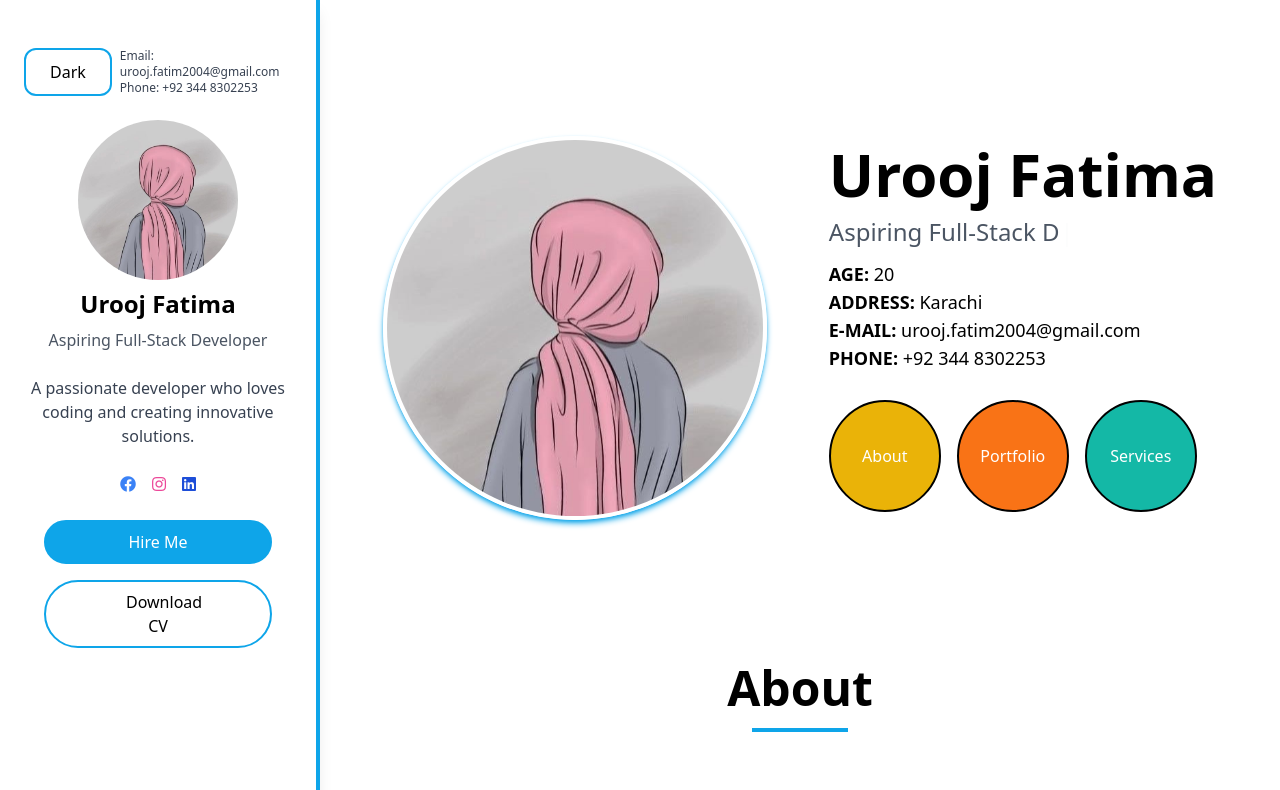
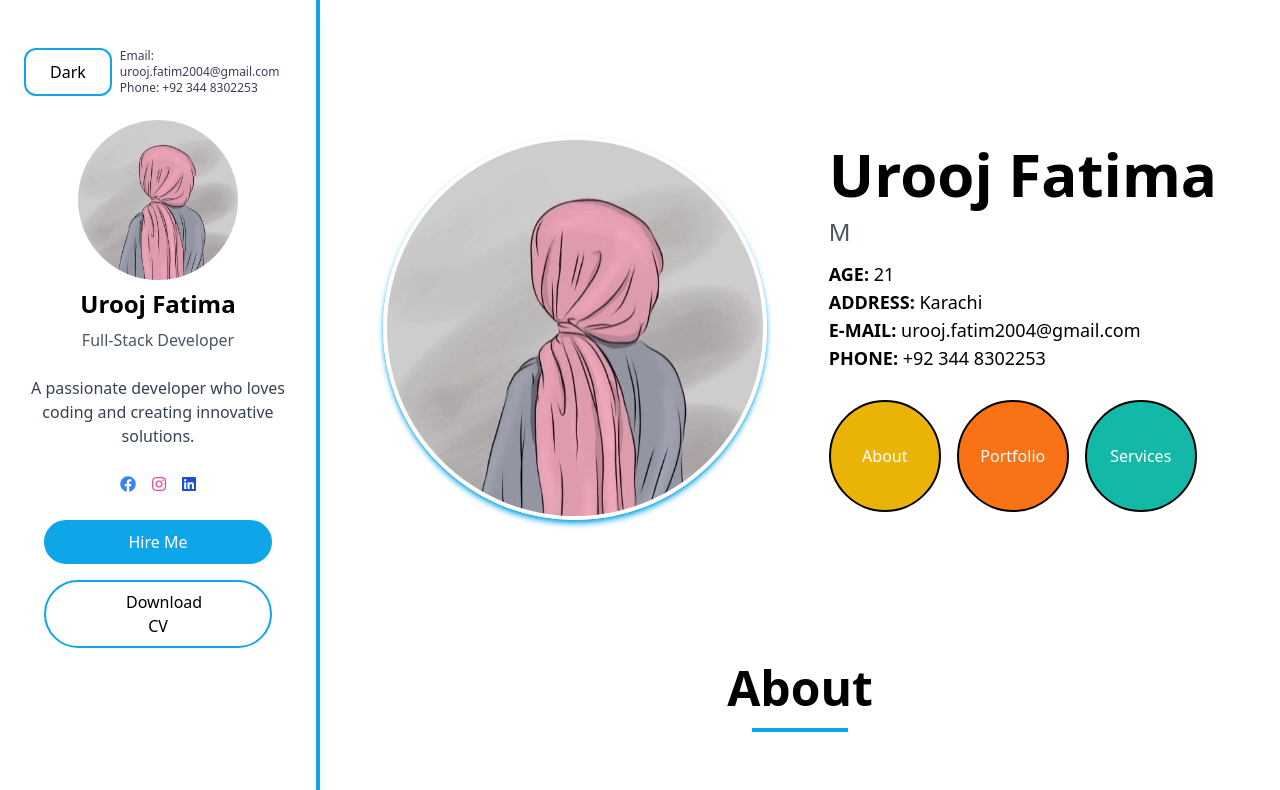
Before and after one commit to UroojFatim/Portfolio, a React (Vite) app: page / in a window 1280 px wide. Shown: the top 790 px of the page. Built offline with nearby package versions, Linux system fonts and the light colour scheme.

Commit message:
Update age and role

```diff
--- a/src/Components/Hero.jsx
+++ b/src/Components/Hero.jsx
@@ -23,7 +23,7 @@ const Hero = () => {
                 <p className="text-lg sm:text-xl lg:text-2xl text-gray-600 dark:text-gray-300">
                     <Typewriter
                         options={{
-                            strings: ["Aspiring Full-Stack Developer", "MERN Stack Developer", "WordPress Developer", "AI Enthusiast"],
+                            strings: ["Full-Stack Developer", "MERN Stack Developer", "WordPress Developer", "AI Enthusiast"],
                             autoStart: true,
                             loop: true,
                         }}
@@ -31,7 +31,7 @@ const Hero = () => {
                 </p>
 
                 <div className="text-sm sm:text-base lg:text-lg">
-                    <p><strong>AGE:</strong> 20</p>
+                    <p><strong>AGE:</strong> 21</p>
                     <p><strong>ADDRESS:</strong> Karachi</p>
                     <p><strong>E-MAIL:</strong> urooj.fatim2004@gmail.com</p>
                     <p><strong>PHONE:</strong> +92 344 8302253</p>
--- a/src/Components/Pages/LeftSide/Sidebar.jsx
+++ b/src/Components/Pages/LeftSide/Sidebar.jsx
@@ -36,7 +36,7 @@ const Sidebar = ({ toggleTheme, isDarkMode, sidebarOpen, toggleSidebar }) => {
           className="w-40 h-40 mx-auto rounded-full"
         />
         <h1 className="text-2xl font-bold">Urooj Fatima</h1>
-        <p className="text-gray-600 dark:text-gray-300">Aspiring Full-Stack Developer</p>
+        <p className="text-gray-600 dark:text-gray-300">Full-Stack Developer</p>
       </div>
 
       <div className="text-center mb-6">
```
